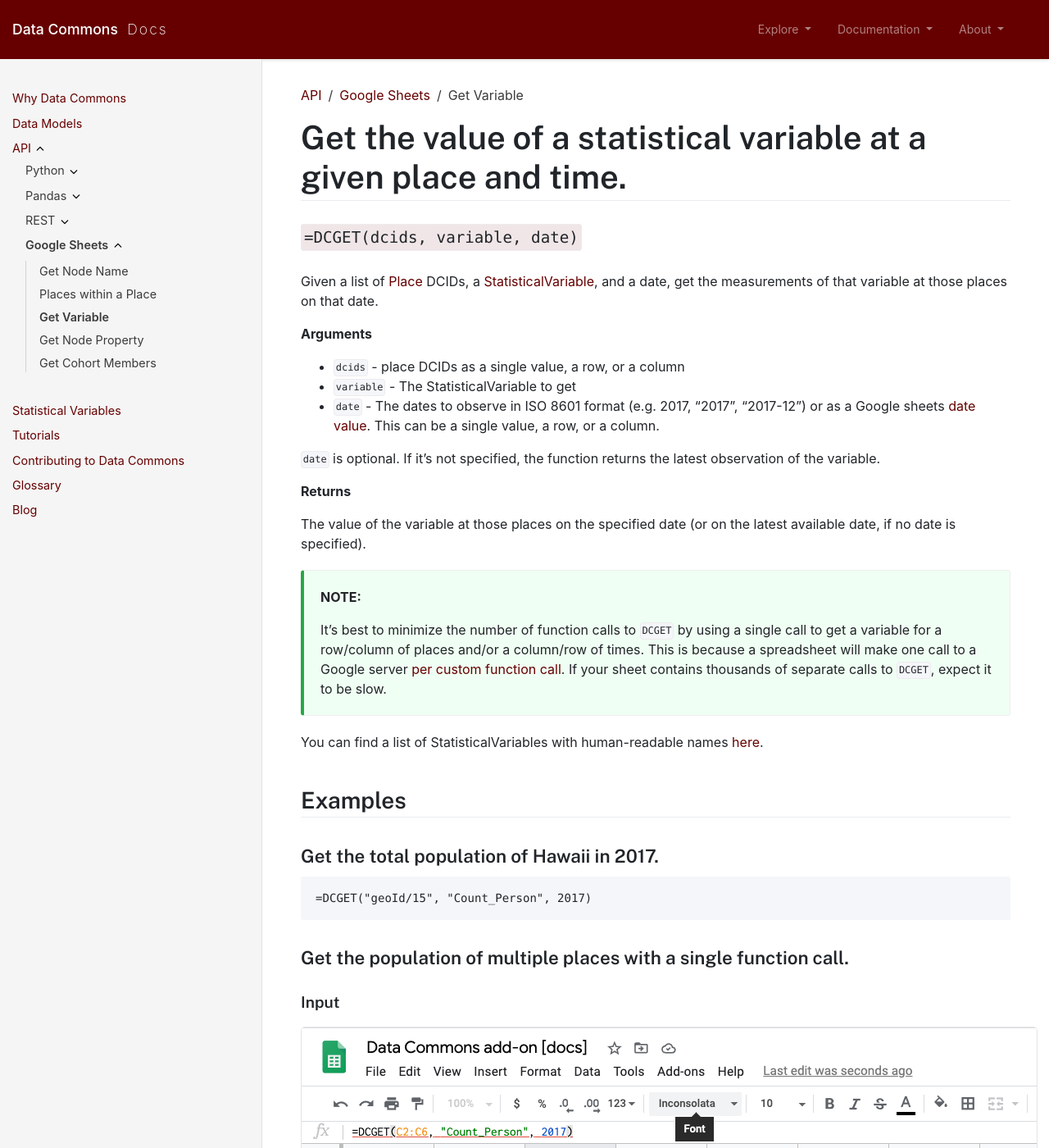
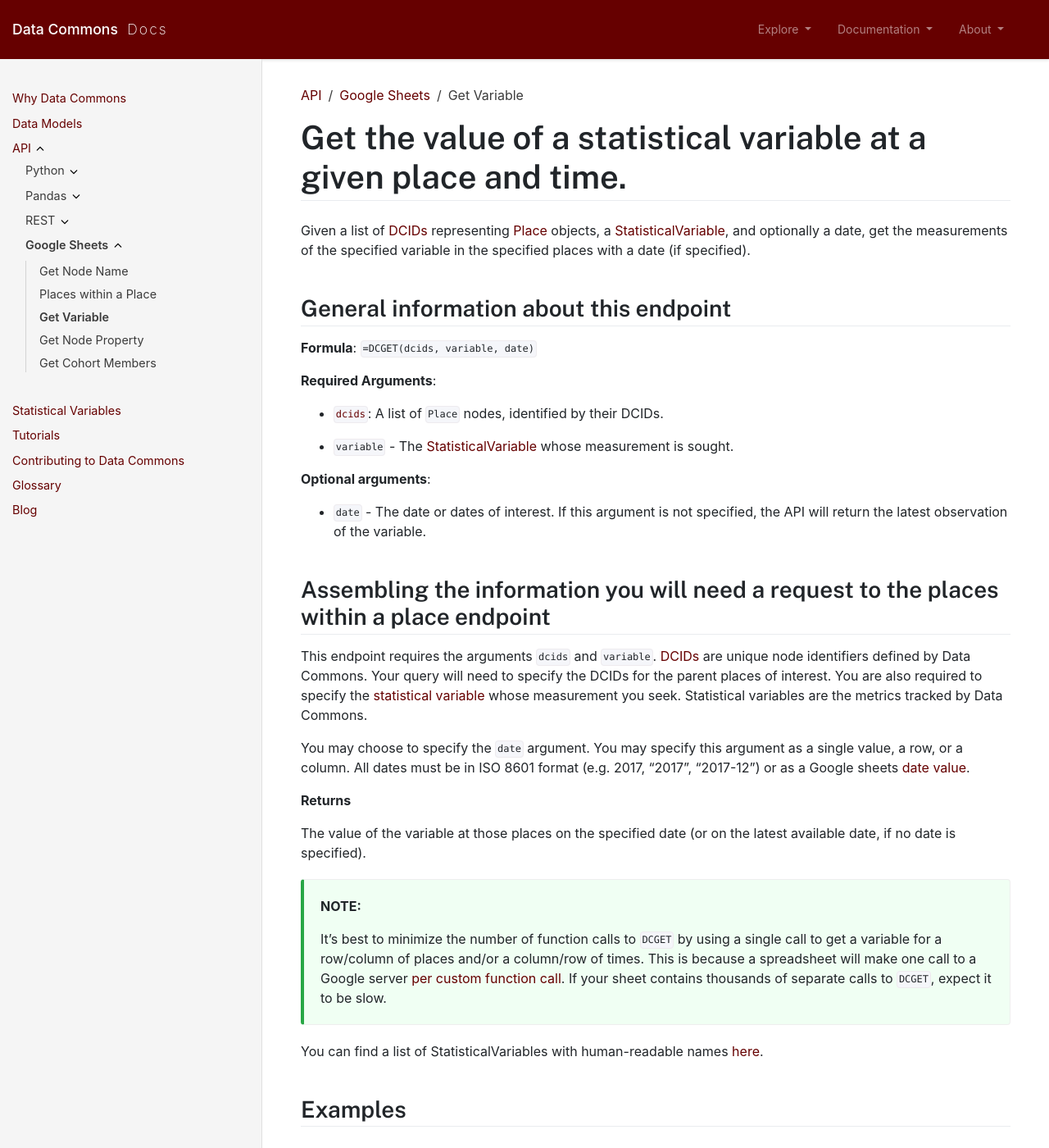
Before and after one commit to datacommonsorg/docsite, a Jekyll site: the page built from api/sheets/get_variable.md, in a window 1280 px wide and 1400 px high. Shown: the whole window at 82% size. Built offline with Jekyll 4.4.1, drawn with Linux system fonts in a browser that asks for light colours; comment, search, counter and statistics services are not loaded; some of the changed text lies outside the part shown.

Commit message:
Sheets get variable fixes (#129)
Updated doc

```diff
--- a/api/sheets/get_variable.md
+++ b/api/sheets/get_variable.md
@@ -8,16 +8,27 @@
 
 # Get the value of a statistical variable at a given place and time.
 
-## `=DCGET(dcids, variable, date)`
+Given a list of [DCIDs](/glossary.html) representing [Place](https://datacommons.org/browser/Place) objects, a [StatisticalVariable](https://datacommons.org/browser/StatisticalVariable), and optionally a date, get the measurements of the specified variable in the specified places with a date (if specified).
 
-Given a list of [Place](https://datacommons.org/browser/Place) DCIDs, a [StatisticalVariable](https://datacommons.org/browser/StatisticalVariable), and a date, get the measurements of that variable at those places on that date.
+## General information about this endpoint
 
-**Arguments**
-*   `dcids` - place DCIDs as a single value, a row, or a column
-*   `variable` - The StatisticalVariable to get
-*   `date` - The dates to observe in ISO 8601 format (e.g. 2017, "2017", "2017-12") or as a Google sheets [date value](https://support.google.com/docs/answer/3092969?hl=en). This can be a single value, a row, or a column.
+**Formula**: `=DCGET(dcids, variable, date)`
 
-`date` is optional. If it's not specified, the function returns the latest observation of the variable.
+**Required Arguments**:
+
+*   [`dcids`](/glossary.html): A list of `Place` nodes, identified by their DCIDs.
+
+*   `variable` - The [StatisticalVariable](/glossary.html) whose measurement is sought.
+
+**Optional arguments**:
+
+*   `date` - The date or dates of interest. If this argument is not specified, the API will return the latest observation of the variable.
+
+## Assembling the information you will need a request to the places within a place endpoint
+
+This endpoint requires the arguments `dcids` and `variable`. [DCIDs](/glossary.html) are unique node identifiers defined by Data Commons. Your query will need to specify the DCIDs for the parent places of interest. You are also required to specify the [statistical variable](/glossary.html) whose measurement you seek. Statistical variables are the metrics tracked by Data Commons.
+
+You may choose to specify the `date` argument. You may specify this argument as a single value, a row, or a column. All dates must be in ISO 8601 format (e.g. 2017, "2017", "2017-12") or as a Google sheets [date value](https://support.google.com/docs/answer/3092969?hl=en).
 
 **Returns**
 
@@ -57,7 +68,6 @@
 
 ![](/assets/images/sheets/sheets_get_variable_one_place_multiple_years_output.png)
 
-
 ### Get the median age of multiple places in multiple years.
 
 With places as a column and dates as a row:
@@ -79,3 +89,21 @@
 #### Output
 
 ![](/assets/images/sheets/sheets_get_variable_places_row_years_column_output.png)
+
+## Error outputs
+
+If you provide an invalid DCID, the API returns an error:
+
+![](/assets/images/sheets/sheets_get_variable_nonexistent_dcid.png)
+
+If you provide a nonexistent statistical variable, the API returns a blank value:
+
+![](/assets/images/sheets/sheets_get_variable_nonexistent_statvar.png)
+
+If you provide an invalidly formatted date, the API returns a blank value:
+
+![](/assets/images/sheets/sheets_get_variable_incorrect_date.png)
+
+If you fail to provide all required arguments, you will receive an error:
+
+![](/assets/images/sheets/sheets_get_variable_incorrect_args.png)
```
Also changed, not shown: assets/images/sheets/sheets_get_variable_incorrect_args.png (added), assets/images/sheets/sheets_get_variable_incorrect_date.png (added), assets/images/sheets/sheets_get_variable_nonexistent_dcid.png (added), assets/images/sheets/sheets_get_variable_nonexistent_statvar.png (added).
